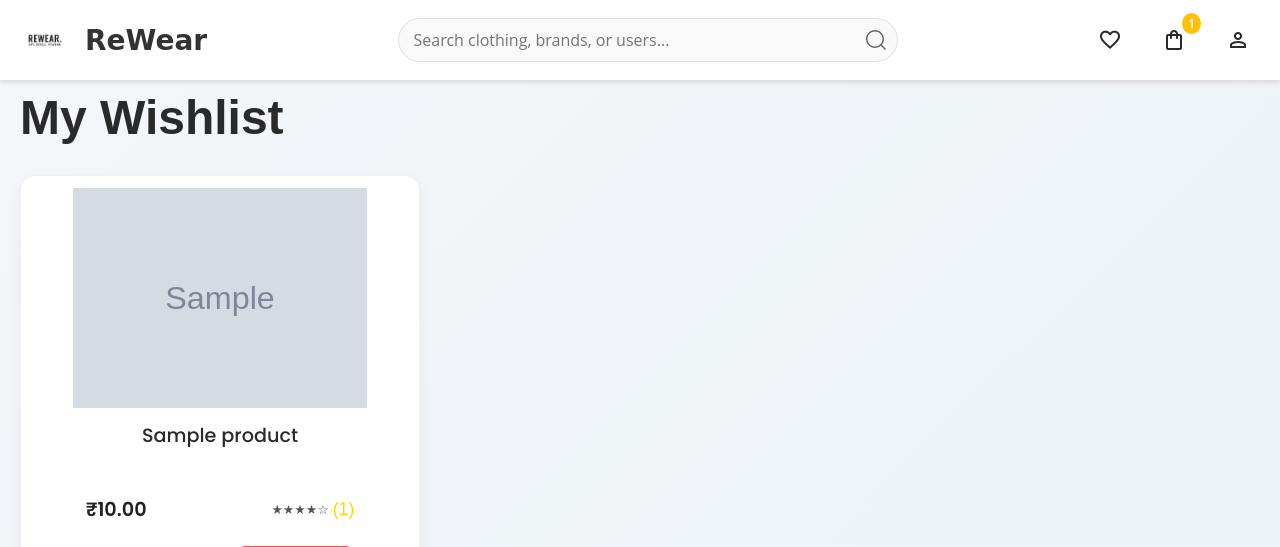
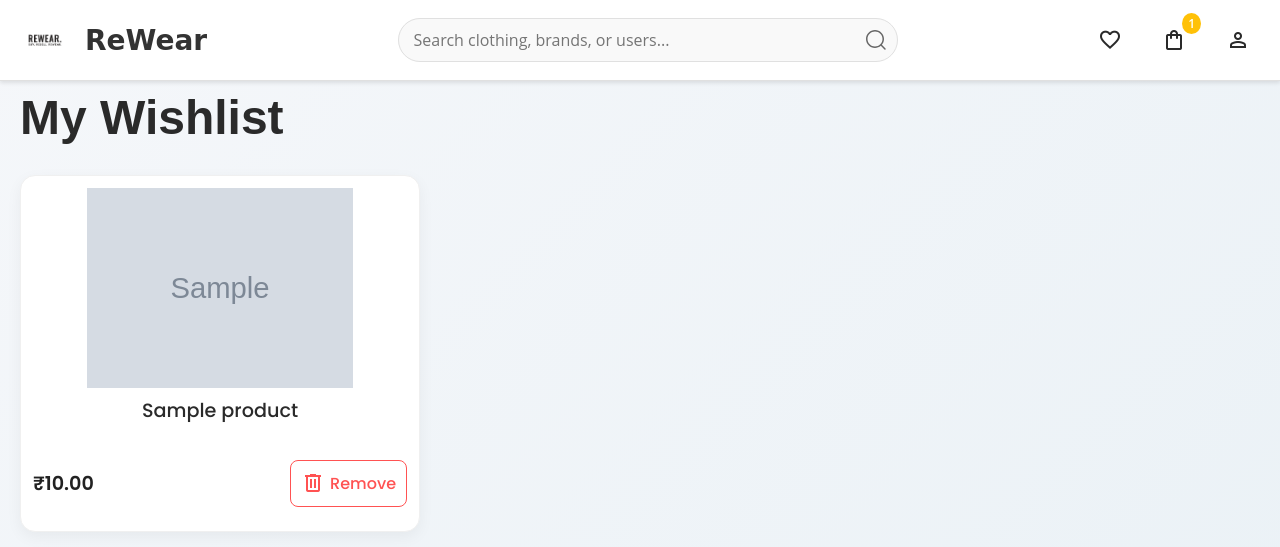
Before and after one commit to manavchawla146/REWEAR, a Flask app: page /wishlist in a window 1280 px wide. Shown: the top 547 px of the page. Run offline with Flask 3, Linux system fonts and the light colour scheme; a user stored in the database is signed in; tables that the repository leaves empty hold one stand-in row (values such as "Sample post"); grey boxes marked "Sample" are stand-in pictures; some libraries are stand-ins or nearby versions; some web fonts are replaced.

Commit message:
search and wishlist

```diff
--- a/PetPocket/static/js/wishlist.js
+++ b/PetPocket/static/js/wishlist.js
@@ -11,40 +11,16 @@ document.addEventListener('DOMContentLoaded', function () {
 
     // Function to create a product card HTML string
     function createProductCard(product) {
-        const avgRating = product.avg_rating;
-        let starsHtml = '';
-        for (let i = 0; i < 5; i++) {
-            starsHtml += i < avgRating ? '★' : '☆';
-        }
-
-        const isInCartClass = cartItems.includes(product.id) ? 'added-to-cart' : '';
-        const cartButtonText = cartItems.includes(product.id)
-            ? '<span class="material-symbols-outlined">shopping_cart</span> <span class="cart-txt">Go to Cart</span>'
-            : '<span class="material-symbols-outlined">add_shopping_cart</span> <span class="cart-txt">Add to Cart</span>';
-
         return `
             <div class="product-card" data-product-id="${product.id}">
-              <div class="product-image-container">
-                <img src="${product.image_url}" alt="${product.name}">
-              </div>
-              <div class="product-card-bottom">
-                <div class="product-name">${product.name}</div>
-                <div class="product-price-rating">
-                  <div class="product-price">₹${product.price.toFixed(2)}</div>
-                  <div class="product-rating">
-                    <span class="stars">${starsHtml}</span>
-                    (${product.review_count})
-                  </div>
-                </div>
-                <div class="product-actions">
-                  <button class="add-to-cart ${isInCartClass}" data-product-id="${product.id}">
-                    ${cartButtonText}
-                  </button>
-                  <button class="remove-from-wishlist" data-product-id="${product.id}">
-                    <span class="material-symbols-outlined">delete</span>
-                    <p class="del-txt">Remove</p>
-                  </button>
-                </div>
+              <img class="product-image" src="${product.image_url}" alt="${product.name}">
+              <h3 class="product-name">${product.name}</h3>
+              <div class="product-price-rating">
+                <span class="product-price">₹${product.price.toFixed(2)}</span>
+                <button class="remove-from-wishlist" data-product-id="${product.id}">
+                  <span class="material-symbols-outlined">delete</span>
+                  <span class="del-txt">Remove</span>
+                </button>
               </div>
             </div>
         `;
--- a/PetPocket/templates/wishlist.html
+++ b/PetPocket/templates/wishlist.html
@@ -27,31 +27,14 @@
         <div class="product-grid">
           {% for product in products %}
             <div class="product-card" data-product-id="{{ product.id }}">
-              <div class="product-image-container">
-                <img src="{{ product.image_url }}" alt="{{ product.name }}">
-              </div>
-              <div class="product-card-bottom">
-                <div class="product-name">{{ product.name }}</div>
-                <div class="product-price-rating">
-                  <div class="product-price">₹{{ "%.2f"|format(product.price) }}</div>
-                  <div class="product-rating">
-                    {% set avg_rating = (product.reviews|map(attribute='rating')|sum / product.reviews|length)|round if product.reviews else 0 %}
-                    {% for i in range(5) %}
-                      {% if i < avg_rating|int %}★{% else %}☆{% endif %}
-                    {% endfor %}
-                    ({{ product.reviews|length }})
-                  </div>
-                </div>
-                <div class="product-actions">
-                  <button class="add-to-cart">
-                    <span class="material-symbols-outlined">add_shopping_cart</span>
-                    <span class="cart-txt">Add to Cart</span>
-                  </button>
-                  <button class="remove-from-wishlist">
-                    <span class="material-symbols-outlined">delete</span>
-                    <span class="del-txt">Remove</span>
-                  </button>
-                </div>
+              <img class="product-image" src="{{ product.image_url }}" alt="{{ product.name }}">
+              <h3 class="product-name">{{ product.name }}</h3>
+              <div class="product-price-rating" style="display: flex; justify-content: space-between; align-items: center; width: 100%;">
+                <span class="product-price">₹{{ "%.2f"|format(product.price) }}</span>
+                <button class="remove-from-wishlist" style="background: none; border: none; color: #ff4d4f; cursor: pointer; display: flex; align-items: center; gap: 4px; font-size: 1em;">
+                  <span class="material-symbols-outlined">delete</span>
+                  <span class="del-txt">Remove</span>
+                </button>
               </div>
             </div>
           {% endfor %}
```
Also changed, not shown: PetPocket/static/css/search.css (+13 -12 lines), PetPocket/templates/search.html (+6 -12 lines), instance/petpocket.db.
